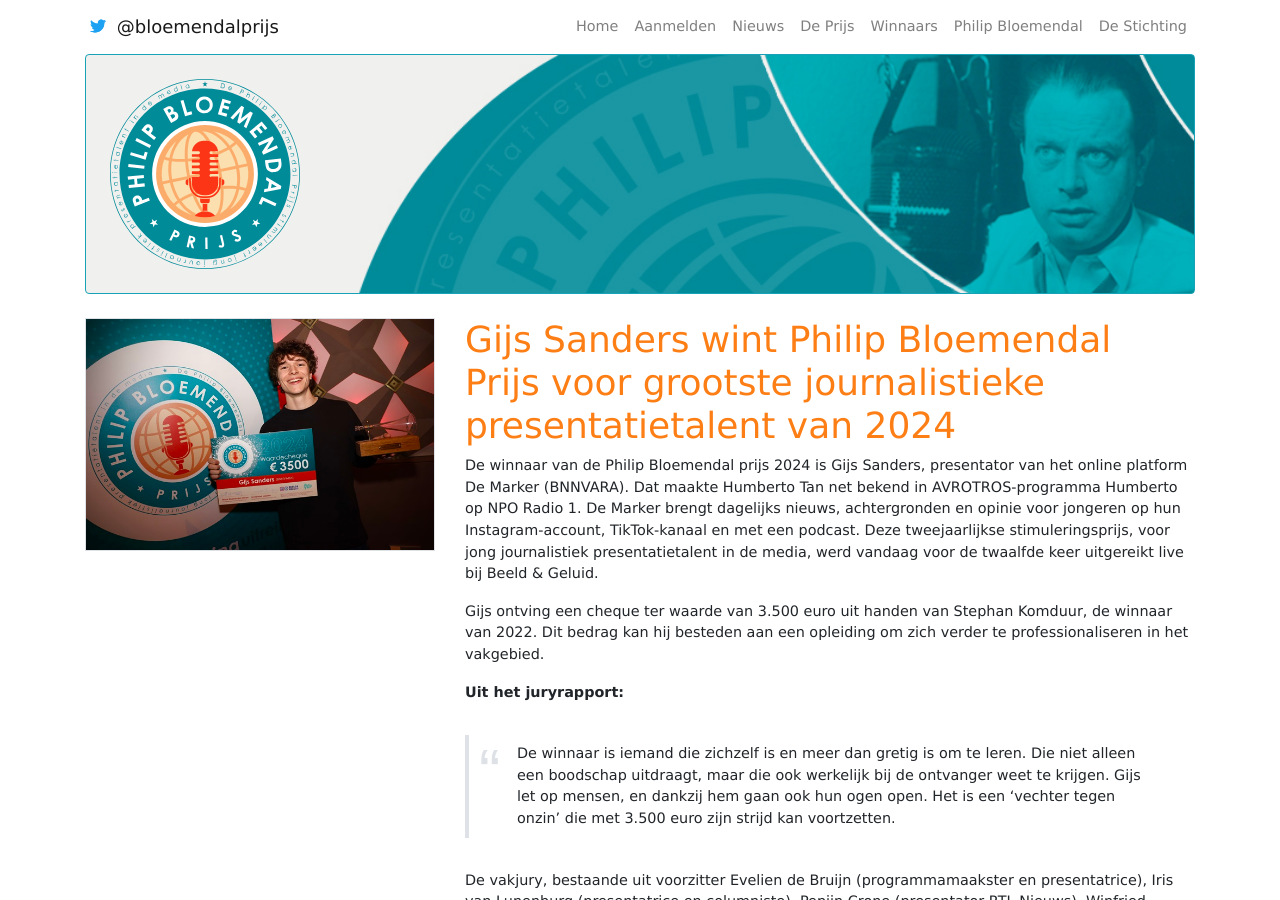
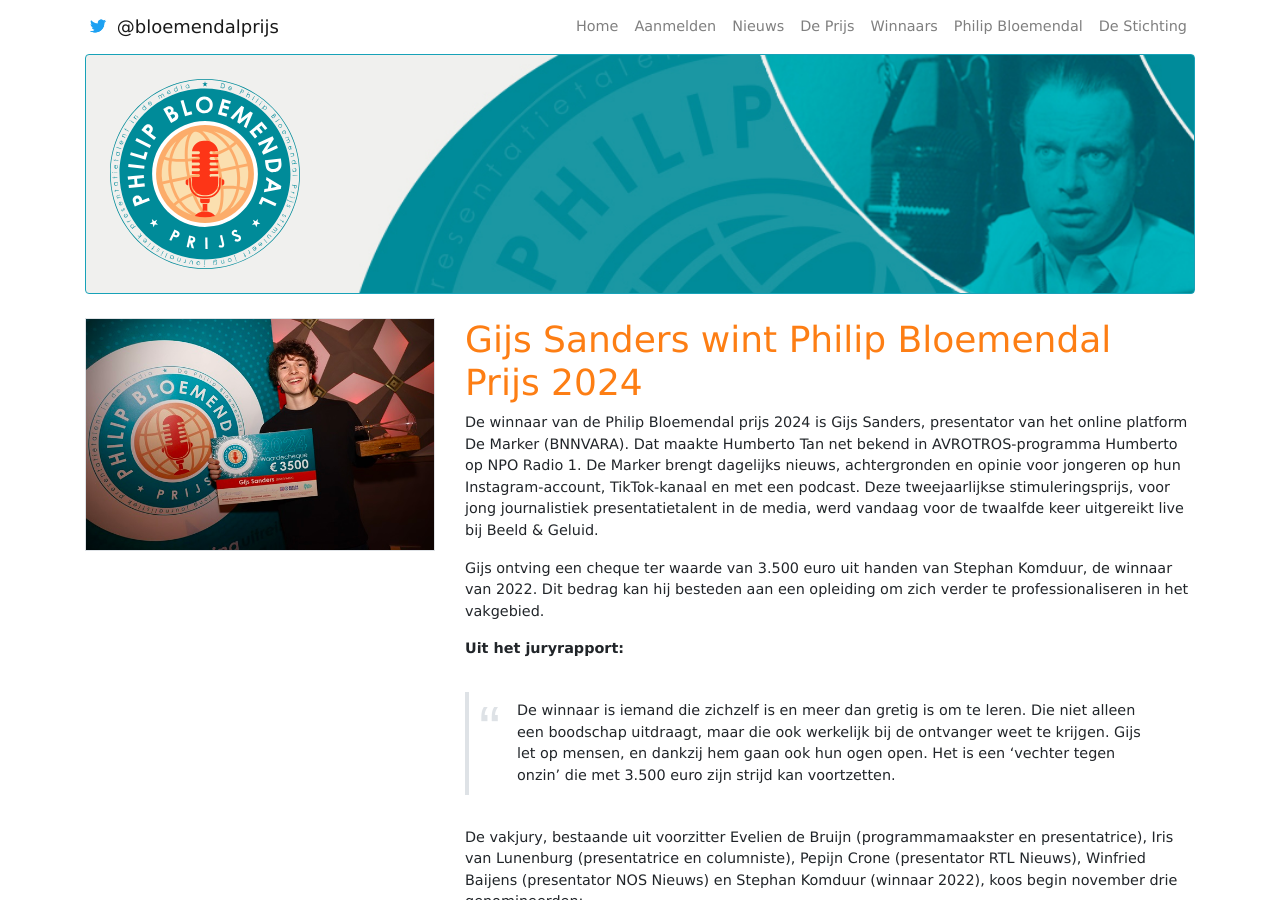
Before and after one commit to bloemendalprijs/bloemendalprijs.github.io, a Jekyll site: the page built from _posts/2024-12-20-gijs-sanders-wint-philip-bloemendal-prijs-2024.markdown, in a window 1280 px wide and 900 px high. Built offline with Jekyll 4.4.1, drawn with Linux system fonts in a browser that asks for light colours.

Commit message:
Update title

```diff
--- a/_posts/2024-12-20-gijs-sanders-wint-philip-bloemendal-prijs-voor-grootste-journalistieke-presentatietalent-van-2024.markdown
+++ b/_posts/2024-12-20-gijs-sanders-wint-philip-bloemendal-prijs-2024.markdown
@@ -1,5 +1,5 @@
 ---
-title: Gijs Sanders wint Philip Bloemendal Prijs voor grootste journalistieke presentatietalent van 2024
+title: Gijs Sanders wint Philip Bloemendal Prijs 2024
 date: 2024-12-20 15:30:00 +01:00
 photos:
 - image: "/uploads/gijs_sanders.jpg"
```
